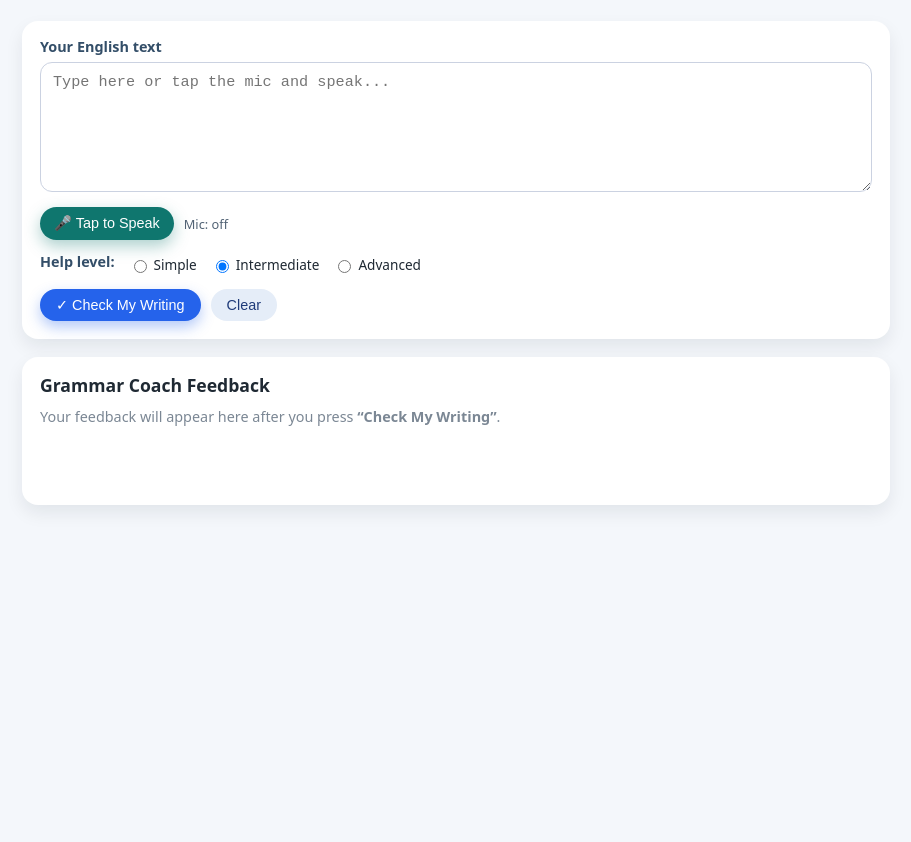
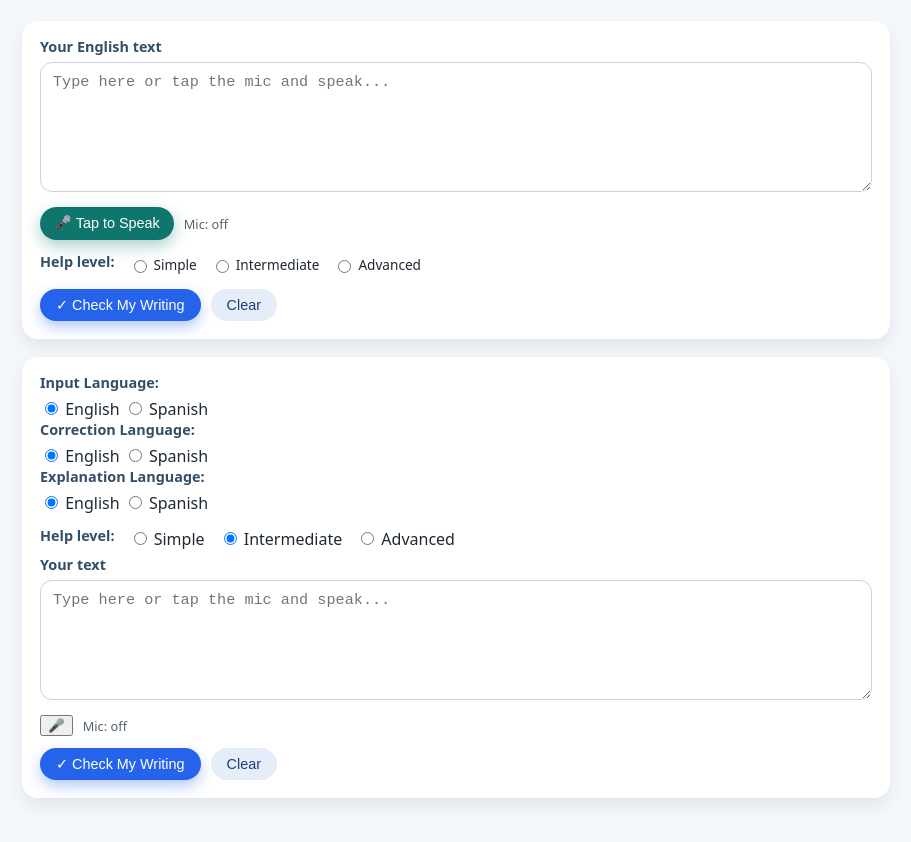
Before and after one commit to RJC888/GrammarESL, a website: page index.html in a window 1280 px wide. Shown: the part 90-932 px from the top of the page, without its empty margins (184-1095 px from the left). Before the commit the page ends 800 px from the top, so only its background shows below. Drawn offline with Linux system fonts and the light colour scheme.

Commit message:
Update index.html

```diff
--- a/index.html
+++ b/index.html
@@ -62,17 +62,57 @@
       </section>
 
       <!-- Results Area -->
-      <section class="card results-card">
-        <h2 class="results-title">Grammar Coach Feedback</h2>
-        <div id="results" class="results">
-          <p class="placeholder">
-            Your feedback will appear here after you press
-            <strong>“Check My Writing”</strong>.
-          </p>
-        </div>
-      </section>
-    </main>
+     <section class="card">
+
+  <!-- INPUT LANGUAGE -->
+  <div class="lang-row">
+    <span class="field-label">Input Language:</span>
+    <label><input type="radio" name="inputLang" value="en" checked /> English</label>
+    <label><input type="radio" name="inputLang" value="es" /> Spanish</label>
   </div>
+
+  <!-- CORRECTION LANGUAGE -->
+  <div class="lang-row">
+    <span class="field-label">Correction Language:</span>
+    <label><input type="radio" name="corrLang" value="en" checked /> English</label>
+    <label><input type="radio" name="corrLang" value="es" /> Spanish</label>
+  </div>
+
+  <!-- EXPLANATION LANGUAGE -->
+  <div class="lang-row">
+    <span class="field-label">Explanation Language:</span>
+    <label><input type="radio" name="exLang" value="en" checked /> English</label>
+    <label><input type="radio" name="exLang" value="es" /> Spanish</label>
+  </div>
+
+  <!-- HELP LEVEL -->
+  <div class="tier-row">
+    <span class="field-label">Help level:</span>
+    <label><input type="radio" name="tier" value="simple" /> Simple</label>
+    <label><input type="radio" name="tier" value="intermediate" checked /> Intermediate</label>
+    <label><input type="radio" name="tier" value="advanced" /> Advanced</label>
+  </div>
+
+  <!-- TEXT INPUT -->
+  <label for="inputText" class="field-label">Your text</label>
+  <textarea id="inputText" class="text-input" rows="5"
+    placeholder="Type here or tap the mic and speak..."></textarea>
+
+  <!-- BIG MIC BUTTON -->
+  <div class="toolbar">
+    <button id="micBtn" class="mic-circle">
+      🎤
+    </button>
+    <span id="micStatus" class="status-label">Mic: off</span>
+  </div>
+
+  <!-- ACTION BUTTONS -->
+  <div class="actions">
+    <button id="checkBtn" class="btn primary-btn">✓ Check My Writing</button>
+    <button id="clearBtn" class="btn secondary-btn">Clear</button>
+  </div>
+
+</section>
 
   <!-- Main App Logic -->
   <script src="app.js"></script>
```
